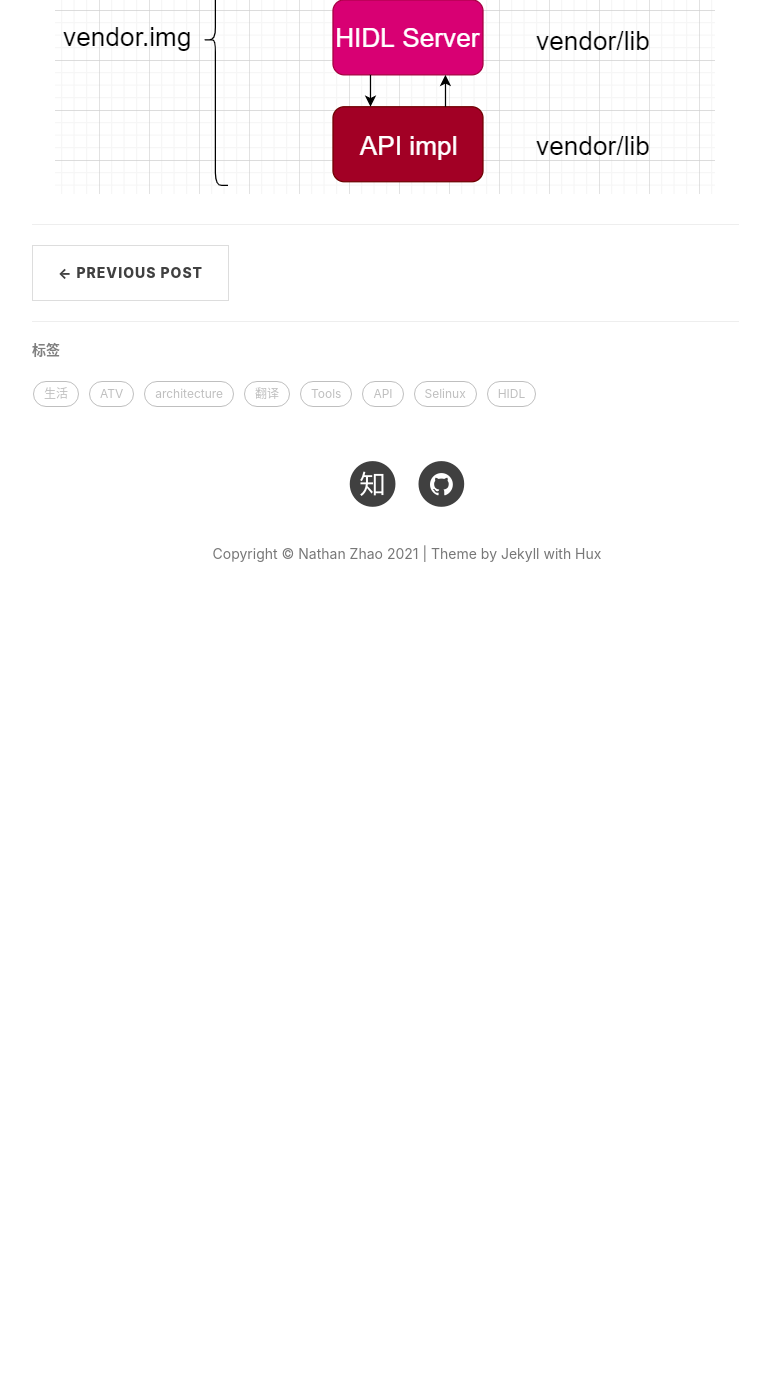
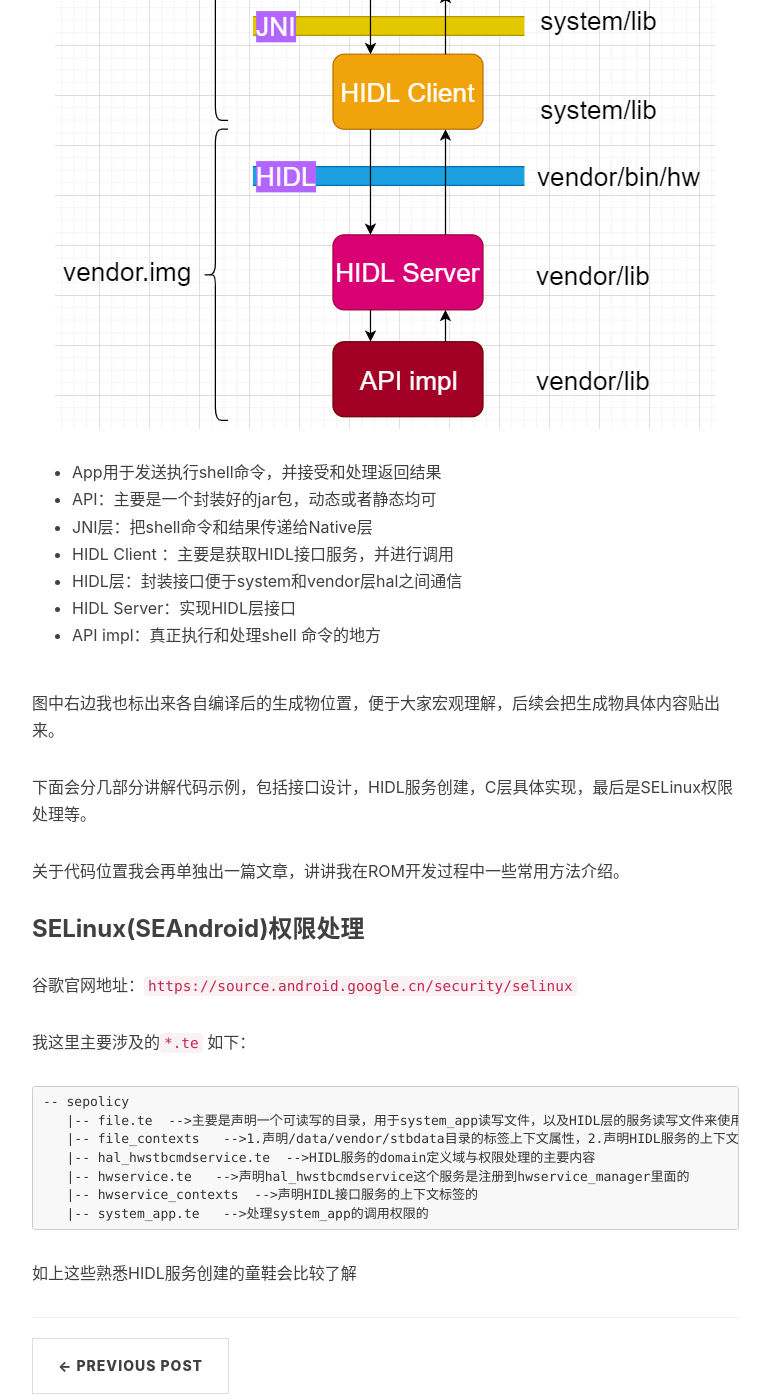
Before and after one commit to Nathan-Feng/Nathan-Feng.github.io, a Jekyll site: the page built from _posts/2021-01-21-selinux-shell-cmd.md, in a window 1280 px wide and 1400 px high, scrolled down 2492 px. Shown: the whole window, without its empty margins (233-1003 px from the left). Built offline with Jekyll 4.4.1, drawn with Linux system fonts in a browser that asks for light colours; nearby versions of some CDN libraries; comment, search, counter and statistics services are not loaded; before the commit the page ends 3122 px from its top, so only the background shows below that; some of the changed text lies outside the part shown.

Commit message:
update new sections

````diff
--- a/_posts/2021-01-21-selinux-shell-cmd.md
+++ b/_posts/2021-01-21-selinux-shell-cmd.md
@@ -24,9 +24,16 @@ tags:
 
 最近项目有个需求，需要通过app来调用执行sytem/bin或者vendor/bin中的可执行程序，也就是要执行root shell 命令。通过研究分析对比和测试，最终找到了一条可行途径，并且能符合谷歌CTS认证需求，对于后续平台开发和扩展都有重要意义，因此总结分享出来，希望可以帮助更多ROM开发的童鞋。话不多说，进入正题。
 
+### 解决问题
+
+本文主要解决的问题有：
+
+1. system app可以调用`system/bin`和`/vendor/bin`中的可执行程序，并能拿到返回结果
+2. system app和HIDL服务可以共享某个目录的文件读写权限(打通framework和HAL之间的壁垒，不过谷歌并不希望这么做)
+
 ### 前置条件
 
-本文主要涉及如下知识内容(有了解过就好，不要求深入)，如果不了解的，可以自己先补一下：
+本文主要涉及如下知识内容(有了解就好，不要求深入)，如果不了解的，可以自己先补一下：
 
  - Android app开发(java语言)
  - Android ROM源码编译(Make, Android.mk, Android.bp等)
@@ -52,8 +59,40 @@ Android app开发中(以java为例) ，一般执行shell命令的简单方法：
 
 由于谷歌在Android 8.0上引入了Treble架构,进一步隔离了 Framework进程和Hal，所以system分区里面的app想要调用vendor里面的接口，必须走HIDL，本文也是从HIDL入手，利用HIDL的service权限，来提升App调用的权限。
 
-### 接口设计
+### 调用流程
 
 首先总体流程如下:
 
 ![overall-flow](/img/shell-cmd/overall-flow.png)
+
+- App用于发送执行shell命令，并接受和处理返回结果
+- API：主要是一个封装好的jar包，动态或者静态均可
+- JNI层：把shell命令和结果传递给Native层
+- HIDL Client ：主要是获取HIDL接口服务，并进行调用
+- HIDL层：封装接口便于system和vendor层hal之间通信
+- HIDL Server：实现HIDL层接口
+- API impl：真正执行和处理shell 命令的地方
+
+图中右边我也标出来各自编译后的生成物位置，便于大家宏观理解，后续会把生成物具体内容贴出来。
+
+下面会分几部分讲解代码示例，包括接口设计，HIDL服务创建，C层具体实现，最后是SELinux权限处理等。
+
+关于代码位置我会再单独出一篇文章，讲讲我在ROM开发过程中一些常用方法介绍。
+
+### SELinux(SEAndroid)权限处理
+
+谷歌官网地址：`https://source.android.google.cn/security/selinux`
+
+我这里主要涉及的`*.te` 如下：
+
+```
+-- sepolicy
+   |-- file.te  -->主要是声明一个可读写的目录，用于system_app读写文件，以及HIDL层的服务读写文件来使用
+   |-- file_contexts   -->1.声明/data/vendor/stbdata目录的标签上下文属性，2.声明HIDL服务的上下文标签属性
+   |-- hal_hwstbcmdservice.te  -->HIDL服务的domain定义域与权限处理的主要内容
+   |-- hwservice.te   -->声明hal_hwstbcmdservice这个服务是注册到hwservice_manager里面的
+   |-- hwservice_contexts  -->声明HIDL接口服务的上下文标签的
+   |-- system_app.te   -->处理system_app的调用权限的
+```
+
+如上这些熟悉HIDL服务创建的童鞋会比较了解
````
